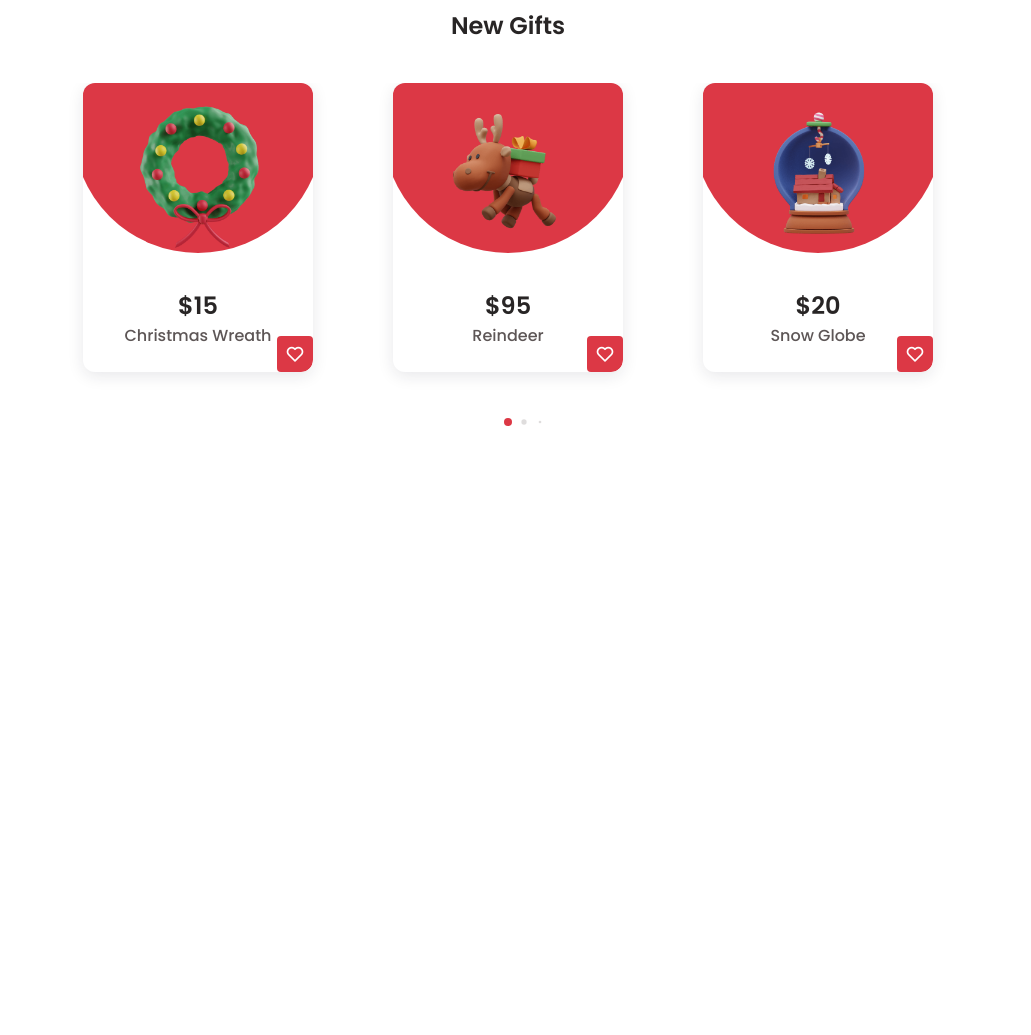
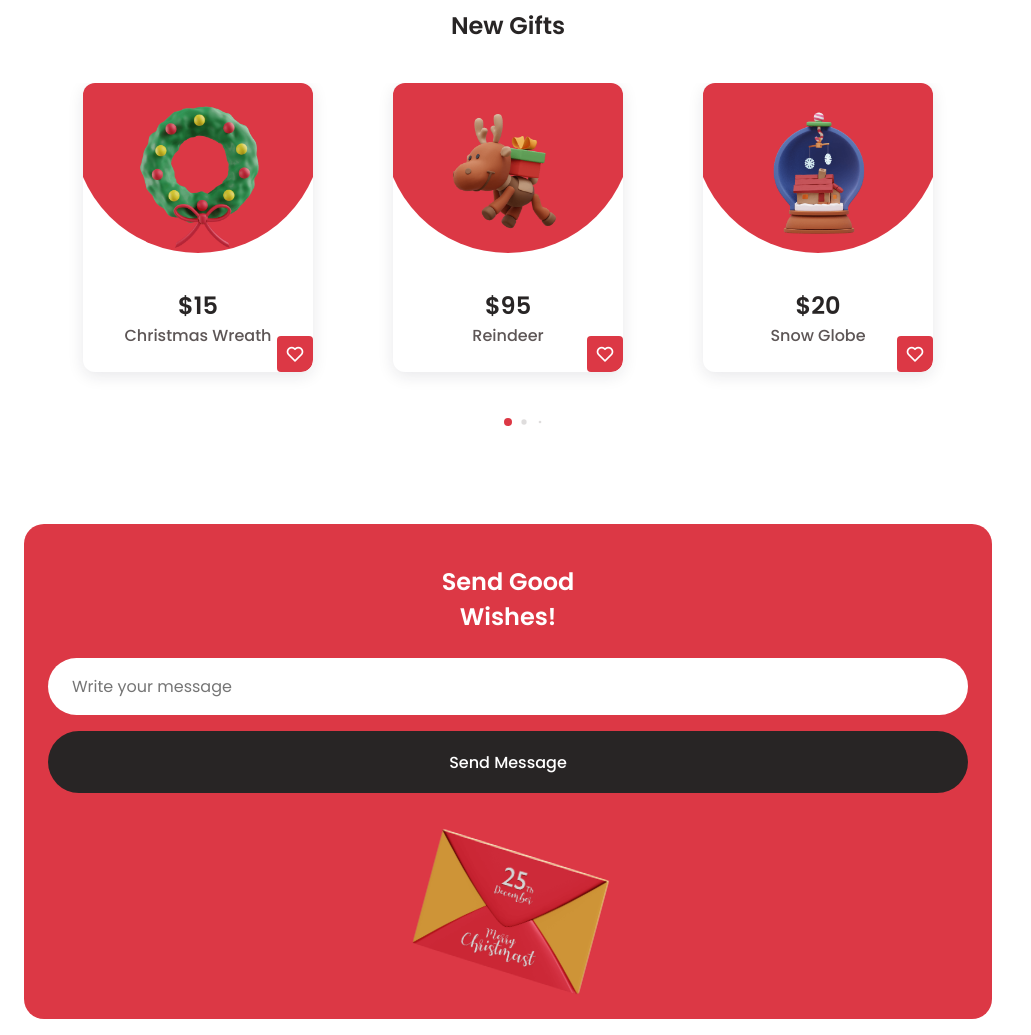
Before and after one commit to FakeStandard/responsive-christmas-shop-2, a plain HTML site: page index.html in a window 1280 px wide. Shown: the part 2693-3728 px from the top of the page, without its empty margins (0-1031 px from the left). Before the commit the page ends 3145 px from the top, so only its background shows below. Drawn offline with nearby package versions, Linux system fonts and the light colour scheme.

Commit message:
add message

```diff
--- /dev/null
+++ b/assets/css/message.css
@@ -0,0 +1,41 @@
+.message-container {
+    row-gap: 3rem;
+    background-color: var(--first-color);
+    padding: 2.5rem 1.5rem 2.5rem;
+    border-radius: 1.25rem;
+}
+
+.message-form {
+    text-align: center;
+}
+
+.message-title {
+    color: #fff;
+    margin-bottom: var(--mb-1-5);
+}
+
+.message-input {
+    width: 100%;
+    background: #fff;
+    color: var(--text-color);
+    padding: 1rem 1.5rem;
+    border-radius: 3rem;
+    border: none;
+    outline: none;
+    margin-bottom: var(--mb-1);
+}
+
+.message-button {
+    background-color: var(--title-color);
+    width: 100%;
+}
+
+.message-button:hover {
+    background-color: var(--title-color);
+}
+
+.message-img {
+    width: 200px;
+    justify-self: center;
+    transform: rotate(15deg);
+}
--- a/assets/css/style.css
+++ b/assets/css/style.css
@@ -8,3 +8,4 @@
 @import url(celebrate.css);
 @import url(gift.css);
 @import url(new.css);
+@import url(message.css);
--- a/index.html
+++ b/index.html
@@ -220,6 +220,18 @@
                 </div>
             </div>
         </section>
+
+        <section class="message section container">
+            <div class="message-container grid">
+                <form action="" class="message-form">
+                    <h2 class="message-title">Send Good <br> Wishes!</h2>
+                    <input type="email" placeholder="Write your message" class="message-input">
+                    <button class="button message-button">Send Message</button>
+                </form>
+
+                <img src="assets/img/message.png" alt="" class="message-img">
+            </div>
+        </section>
     </main>
 
     <script src="assets/js/swiper-bundle.min.js"></script>
```
